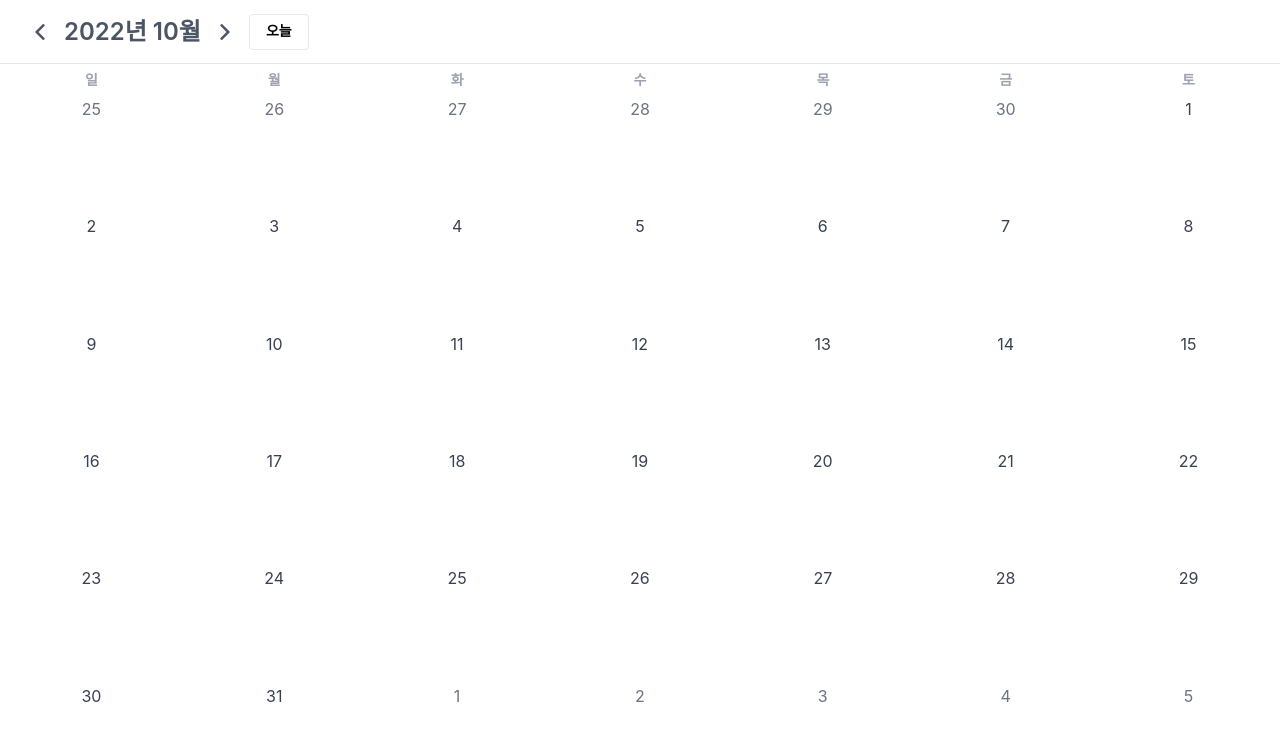
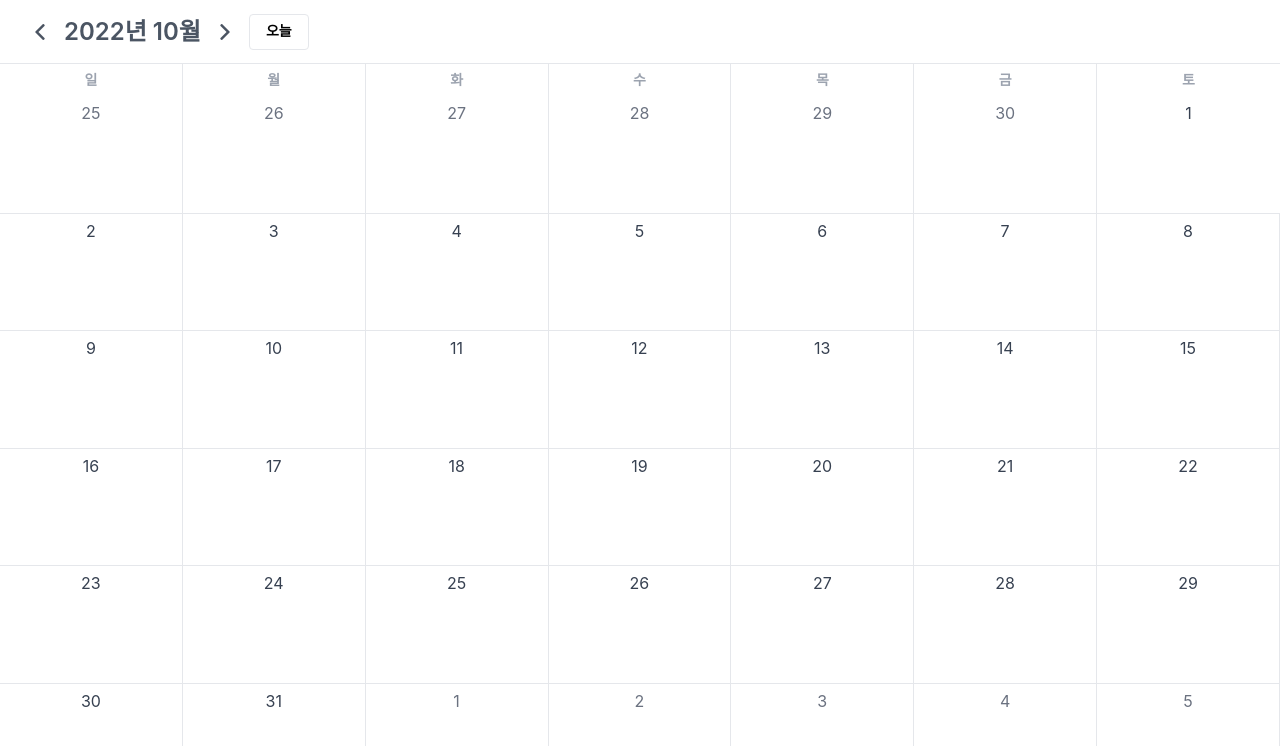
Before and after one commit to sihyun-mity/calendar-todolist, a React (Create React App) app: page / in a window 1280 px wide. Shown: the top 746 px of the page. Built offline with nearby package versions, Linux system fonts and the light colour scheme; a web font is replaced by a local one.

Commit message:
캘린더 테두리 스타일링

```diff
--- a/src/components/Calendar.tsx
+++ b/src/components/Calendar.tsx
@@ -35,7 +35,7 @@ const Calendar = (): JSX.Element => {
 export default Calendar;
 
 const Box = styled.article`
-  width: 100%;
+  flex: 2;
   display: flex;
   flex-direction: column;
 `;
@@ -50,9 +50,19 @@ const Item = styled.div`
   width: calc(100% / 7);
   display: flex;
   flex-direction: column;
-  padding: 4px 0;
+  padding: 8px 0;
   box-sizing: border-box;
   text-align: center;
+
+  ${({ theme }) => theme.ui.hover_bg};
+
+  &:not(:nth-of-type(7)) {
+    border-right: 1px solid ${({ theme }) => theme.color['grey-200']};
+  }
+
+  &:not(:nth-of-type(-n + 7)) {
+    border-top: 1px solid ${({ theme }) => theme.color['grey-200']};
+  }
 `;
 
 const PrevItem = styled(Item)`
--- a/src/components/Days.tsx
+++ b/src/components/Days.tsx
@@ -22,8 +22,16 @@ const Box = styled.header`
 
 const Day = styled.label`
   width: calc(100% / 7);
-  text-align: center;
+  height: 100%;
+  display: flex;
+  justify-content: center;
+  align-items: center;
+  box-sizing: border-box;
 
   ${({ theme }) => theme.font.Body3Label};
   color: ${({ theme }) => theme.color['grey-400']};
+
+  &:not(:last-of-type) {
+    border-right: 1px solid ${({ theme }) => theme.color['grey-200']};
+  }
 `;
```
